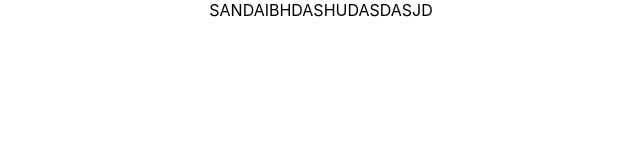
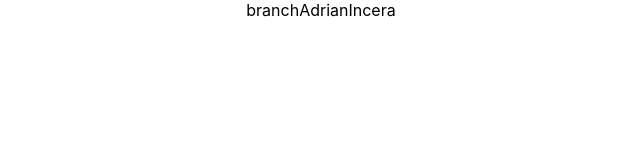
Before and after one commit to SirTypebrey/Apps, a React (Create React App) app in the folder grupo3/: page / in a window 1280 px wide. Shown: the top 160 px of the page, without its empty margins (319-959 px from the left). Built offline with nearby package versions, Linux system fonts and the light colour scheme.

Commit message:
commit 1 adrian

```diff
--- a/grupo3/src/App.js
+++ b/grupo3/src/App.js
@@ -4,7 +4,7 @@ import './App.css';
 function App() {
   return (
     <div className="App">
-      SANDAIBHDASHUDASDASJD
+      branchAdrianIncera
     </div>
   );
 }
```
